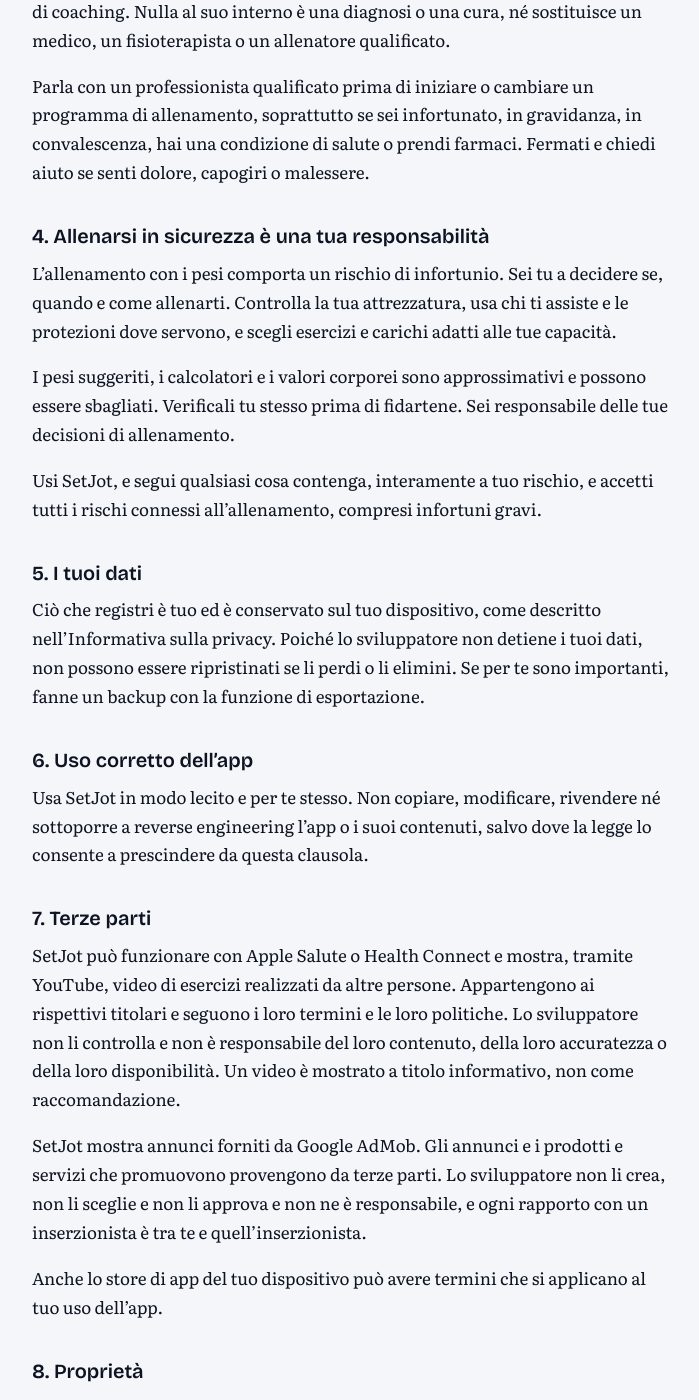
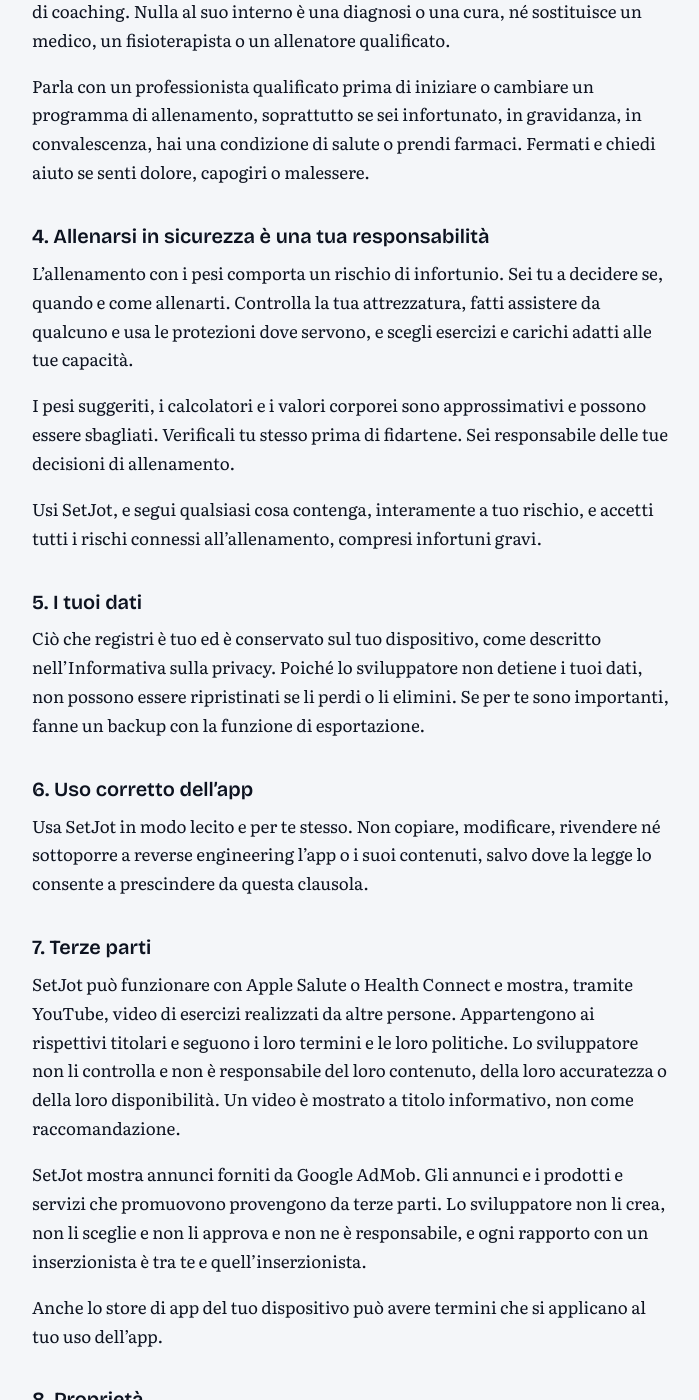
Before and after one commit to wgarunap/legal, a Jekyll site: the page built from setjot/it/terms.md, in a window 1280 px wide and 1400 px high, scrolled down 997 px. Shown: the whole window, without its empty margins (272-971 px from the left). Built offline with Jekyll 4.4.1, drawn with Linux system fonts in a browser that asks for light colours; some of the changed text lies outside the part shown.

Commit message:
Italian Terms and Privacy Policy: clearer wording for spotters, “as available”, Live Activity and the keep-awake setting.
Co-Authored-By: Claude Opus 5.5 <noreply@anthropic.com>

```diff
--- a/setjot/it/terms.md
+++ b/setjot/it/terms.md
@@ -27,7 +27,7 @@ Parla con un professionista qualificato prima di iniziare o cambiare un programm
 
 ## 4. Allenarsi in sicurezza è una tua responsabilità
 
-L’allenamento con i pesi comporta un rischio di infortunio. Sei tu a decidere se, quando e come allenarti. Controlla la tua attrezzatura, usa chi ti assiste e le protezioni dove servono, e scegli esercizi e carichi adatti alle tue capacità.
+L’allenamento con i pesi comporta un rischio di infortunio. Sei tu a decidere se, quando e come allenarti. Controlla la tua attrezzatura, fatti assistere da qualcuno e usa le protezioni dove servono, e scegli esercizi e carichi adatti alle tue capacità.
 
 I pesi suggeriti, i calcolatori e i valori corporei sono approssimativi e possono essere sbagliati. Verificali tu stesso prima di fidartene. Sei responsabile delle tue decisioni di allenamento.
 
```
Also changed, not shown: other parts of setjot/it/terms.md (+1 -1 lines), setjot/it/privacy.md (+1 -1 lines).
